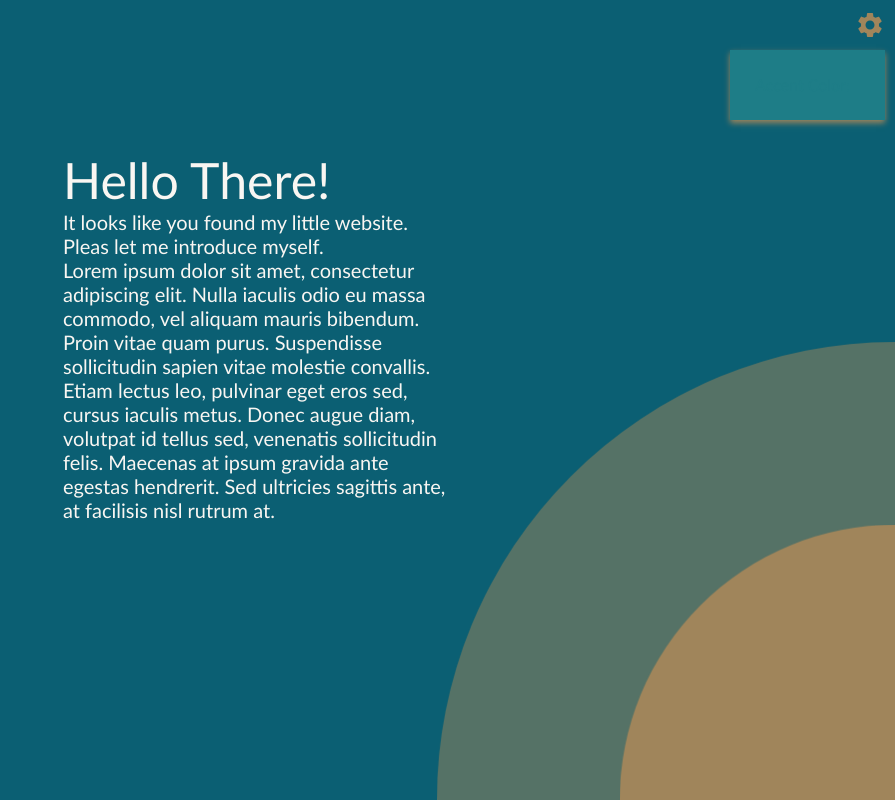
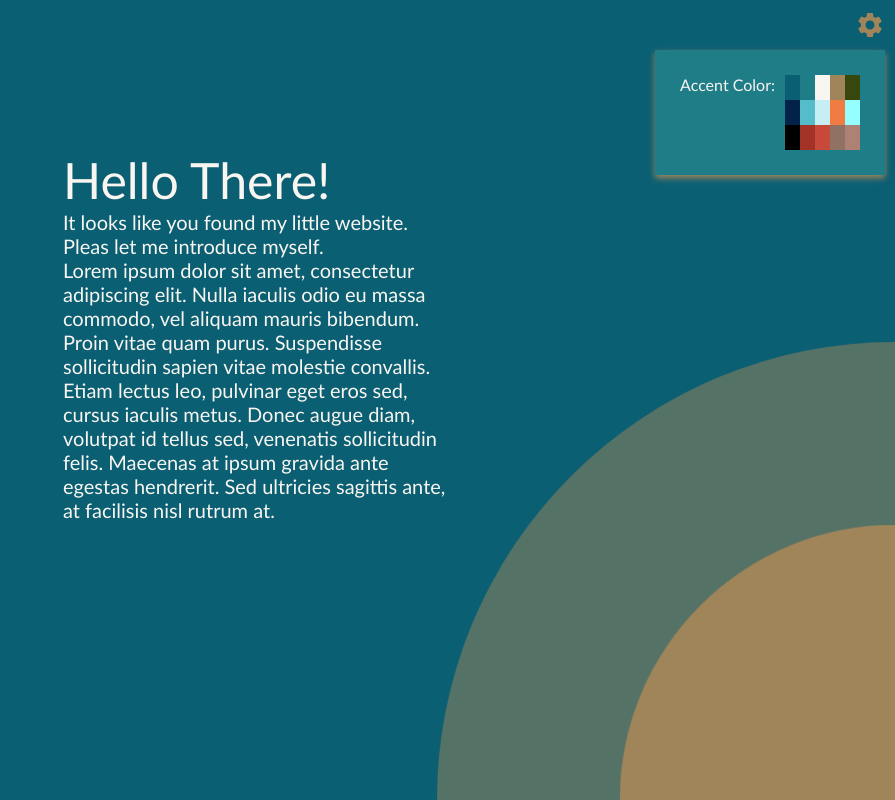
Before and after one commit to 0kMike/windot, a React (Create React App) app: page / in a window 1280 px wide. Both pictures are taken after a click on the element 1255 px from the left and 25 px from the top of the page. Shown: the top 800 px of the page, without its empty margins (385-1280 px from the left). Built offline with nearby package versions, Linux system fonts and the light colour scheme; the HTML template or start-up script is replaced by a standard one.

Commit message:
Add ColorOption component

```diff
--- a/src/App.tsx
+++ b/src/App.tsx
@@ -18,7 +18,7 @@ const App: React.FunctionComponent = () => {
 
   const appBackgroundStyle: CSSProperties = {
     backgroundColor: colors.background,
-    color: colors.backgroundAlt,
+    color: colors.text,
   }
 
   return (
--- a/src/components/NavBar/NavBar.tsx
+++ b/src/components/NavBar/NavBar.tsx
@@ -14,7 +14,7 @@ const NavBar: React.FunctionComponent<INavBarProps> = (props) => {
   const {colors, setColors, showSettings, setShowSettings} = props;
 
   const textColorStyle: CSSProperties = {
-    color: props.colors.backgroundAlt
+
   }
 
   const svgColor = props.colors.accent
--- /dev/null
+++ b/src/components/NavBar/Settings/ColorOption/ColorOption.module.css
@@ -0,0 +1,14 @@
+.container {
+    display: flex;
+    flex-direction: row;
+    cursor: pointer;
+}
+
+.container:hover {
+    transform: scale(1.05);
+}
+
+.color {
+    width: 15px;
+    height: 25px;
+}
--- /dev/null
+++ b/src/components/NavBar/Settings/ColorOption/ColorOption.tsx
@@ -0,0 +1,29 @@
+import styles from "./ColorOption.module.css";
+import React from "react";
+import {IColors} from "../../../../interfaces/IColors";
+
+interface IColorOptionProps {
+  colors: IColors,
+}
+
+const ColorOption: React.FunctionComponent<IColorOptionProps> = (props) => {
+  const {colors} = props;
+
+  const colorArray: string[] = [colors.background, colors.backgroundAlt, colors.text, colors.accent, colors.accentAlt];
+
+  const generateTiles =
+    colorArray.map((item, index) => {
+      return (
+        <div className={styles.color} style={{backgroundColor: item}} key={index}/>
+      )
+    })
+
+  return (
+    <div className={styles.container}>
+      {generateTiles}
+    </div>
+  )
+
+}
+
+export default ColorOption;
--- a/src/components/NavBar/Settings/Settings.module.css
+++ b/src/components/NavBar/Settings/Settings.module.css
@@ -25,29 +25,9 @@
 
 }
 
-.optionButton {
-  height: 15px;
-  width: 15px;
-  margin: 0 0 0 10px;
+.column {
+  margin: 0;
   padding: 0;
-  border-radius: 50%;
-  cursor: pointer;
-  border-style: solid;
-  border-width: 1px;
+  display: flex;
+  flex-direction: column;
 }
-
-.accentButtonOrange{
-  border-color: var(--orangedeep);
-}
-
-.accentButtonBlue{
-  border-color: var(--blue);
-}
-
-.accentButtonCyan{
-  border-color: var(--cyandark);
-}
-
-.accentButtonYellow{
-  border-color: var(--yellow);
-}
--- a/src/components/NavBar/Settings/Settings.tsx
+++ b/src/components/NavBar/Settings/Settings.tsx
@@ -2,6 +2,8 @@ import React, {CSSProperties} from "react";
 import styles from "./Settings.module.css";
 import {translate} from "../../../provider/languageProvider";
 import {IColors} from "../../../interfaces/IColors";
+import {colorPalettes} from "../../../provider/colorProvider"
+import ColorOption from "./ColorOption/ColorOption";
 
 interface ISettingsProps {
   colors: IColors,
@@ -16,10 +18,21 @@ const Settings: React.FC<ISettingsProps> = (props) => {
     boxShadow: `0px 3px 6px ${colors.accent}`,
   }
 
+  const generateColorOptions =
+    colorPalettes.map((item, index) => {
+      return (
+        <ColorOption colors={item} key={index}/>
+      )
+    })
+
+
   return (
     <div className={styles.container} style={cssStyle}>
       <div className={styles.option}>
         <div className={styles.optionLabel}>{translate("settings_accentColor")}:</div>
+        <div className={styles.column}>
+          {generateColorOptions}
+        </div>
       </div>
     </div>
   );
```
